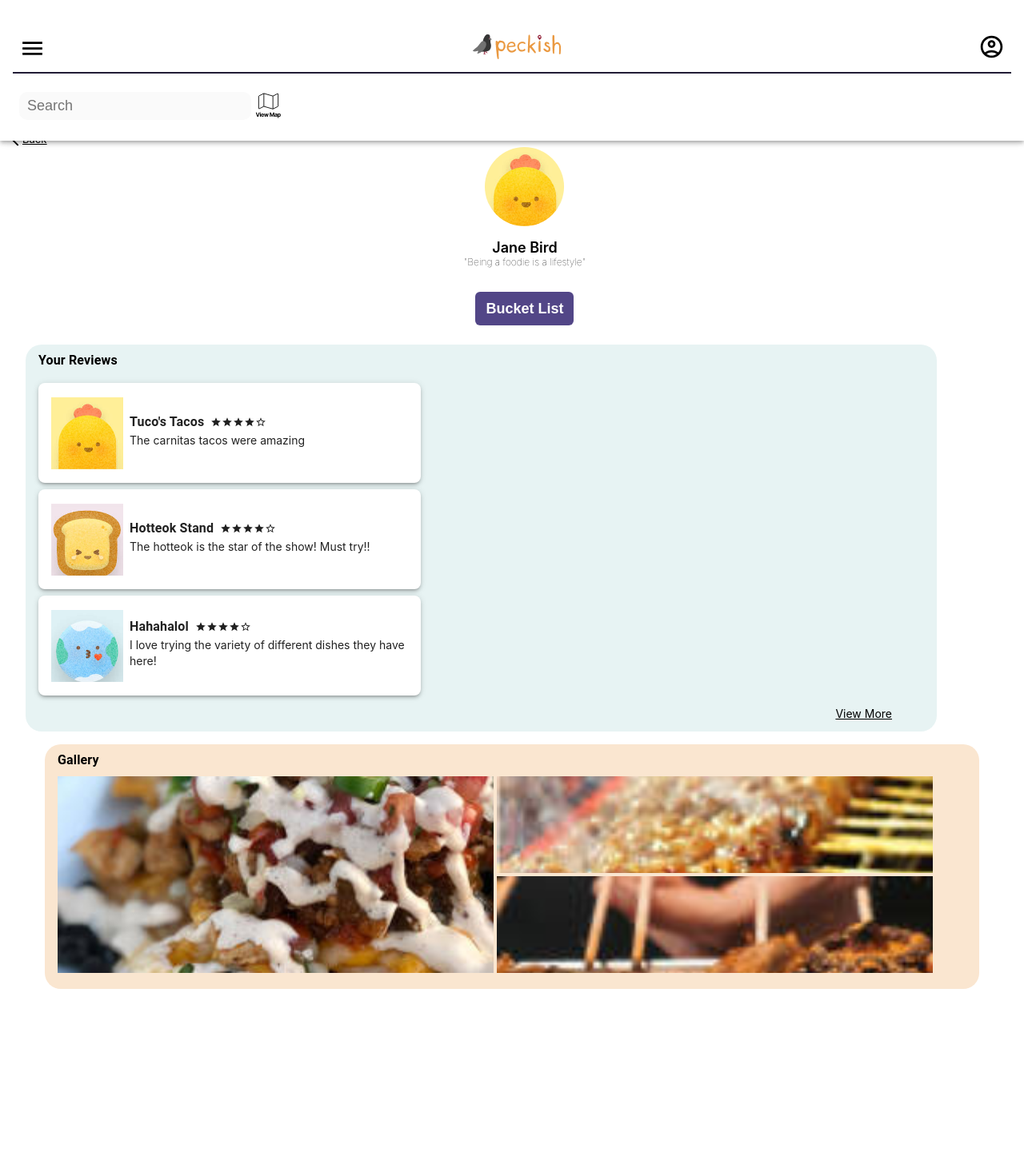
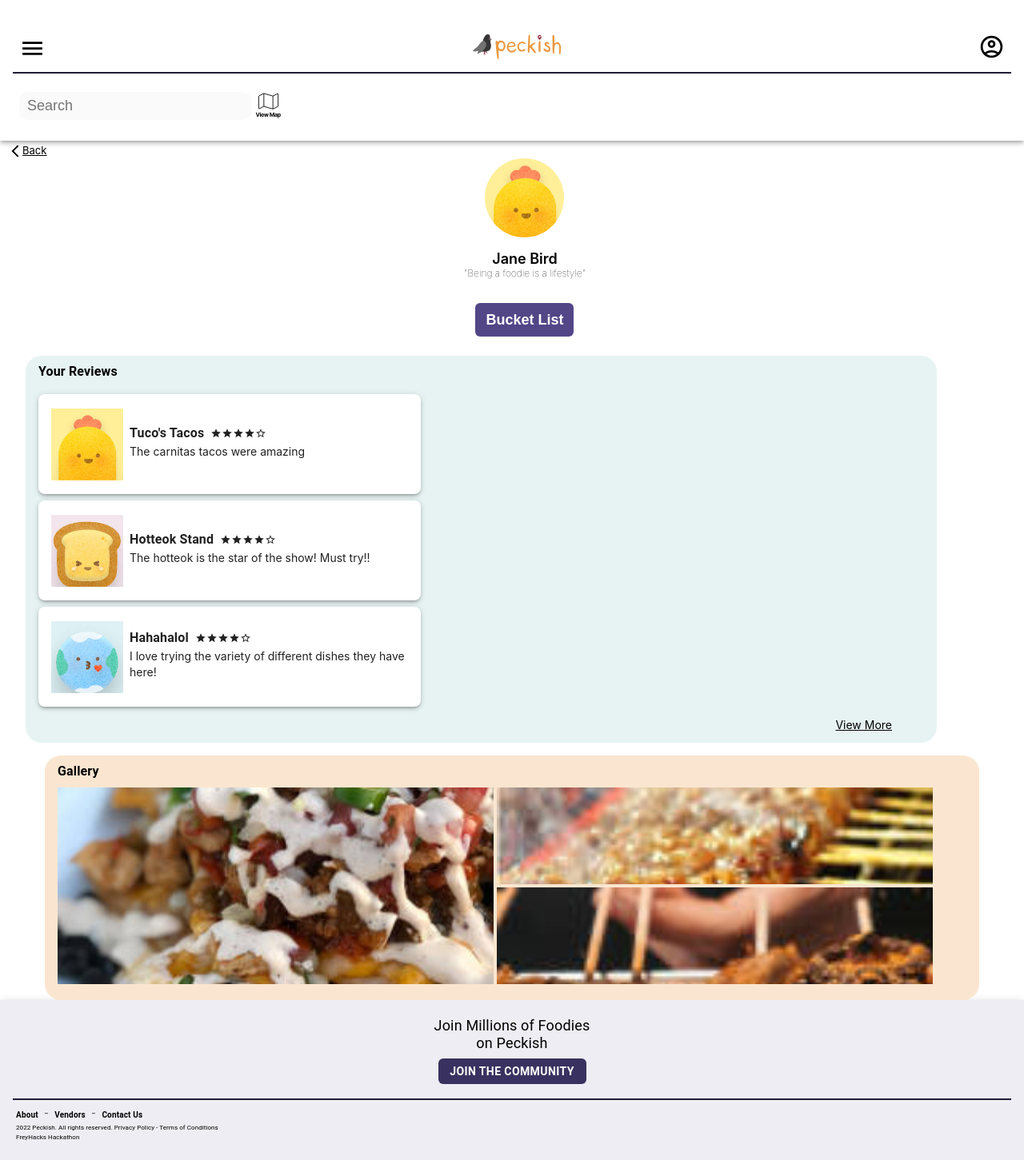
Before and after one commit to PigeonsTeam/food-truck-frontend, a React (Create React App) app: page /user in a window 1280 px wide. Shown: the whole page at 80% size. Before the commit the page ends 1237 px from the top, so only its background shows below. Built offline with nearby package versions, Linux system fonts and the light colour scheme.

Commit message:
added return component

```diff
--- a/src/components/General/Return.js
+++ b/src/components/General/Return.js
@@ -10,7 +10,7 @@ export default function Return() {
         flexDirection: "row",
         textDecoration: "underline",
         marginLeft: "10px",
-        marginTop: "16px",
+        marginTop: "30px",
       }}
     >
       <Link
--- a/src/pages/BucketListPage/BucketList.js
+++ b/src/pages/BucketListPage/BucketList.js
@@ -7,6 +7,7 @@ import { v1 as uuid } from "uuid";
 import { Trucks } from "../../data/foodTrucks";
 import { useState } from "react";
 import Footer from "../../components/Footer/Footer";
+import Return from "../../components/General/Return";
 
 const BucketListPage = () => {
   const displayBucketLists = () => {
@@ -90,6 +91,7 @@ const BucketListPage = () => {
   return (
     <>
       <NavBar noSearchBar={true} />
+      <Return />
       <Grid container spacing={2} justifyContent={"center"} p={4} mt={2}>
         <Stack
           direction="column"
--- a/src/pages/UserPage/UserPage.js
+++ b/src/pages/UserPage/UserPage.js
@@ -6,6 +6,7 @@ import Stack from "@mui/material/Stack";
 import Gallery from "../../components/Profile/Gallery";
 import Review from "../../components/Profile/Review";
 import { reviewInfo } from "../../data/reviews";
+import Footer from "../../components/Footer/Footer";
 
 export default function ProfilePage() {
   return (
@@ -24,6 +25,7 @@ export default function ProfilePage() {
       <Stack direction="column" spacing={3} alignItems="center" sx={{ mt: 2 }}>
         <Gallery />
       </Stack>
+      <Footer></Footer>
     </>
   );
 }
--- a/src/pages/mapPage/MapPage.js
+++ b/src/pages/mapPage/MapPage.js
@@ -17,6 +17,7 @@ import { stamenToner } from "pigeon-maps/providers";
 import { foodTrucks, Trucks } from "../../data/foodTrucks";
 import NavBar from "../../components/NavBar/NavBar";
 import { useNavigate } from "react-router-dom";
+import Return from "../../components/General/Return";
 
 const modalStyle = {
   position: "absolute",
@@ -141,7 +142,10 @@ const MapPage = () => {
                   <Box mt={3}>
                     <Stack direction={"row"} spacing={3}>
                       <SquareButton title={"Menu"} />
-                      <SquareButton title={"Profile"} onClick={() => navigate('/profile')} />
+                      <SquareButton
+                        title={"Profile"}
+                        onClick={() => navigate("/profile")}
+                      />
                     </Stack>
                   </Box>
                 </CardContent>
```
